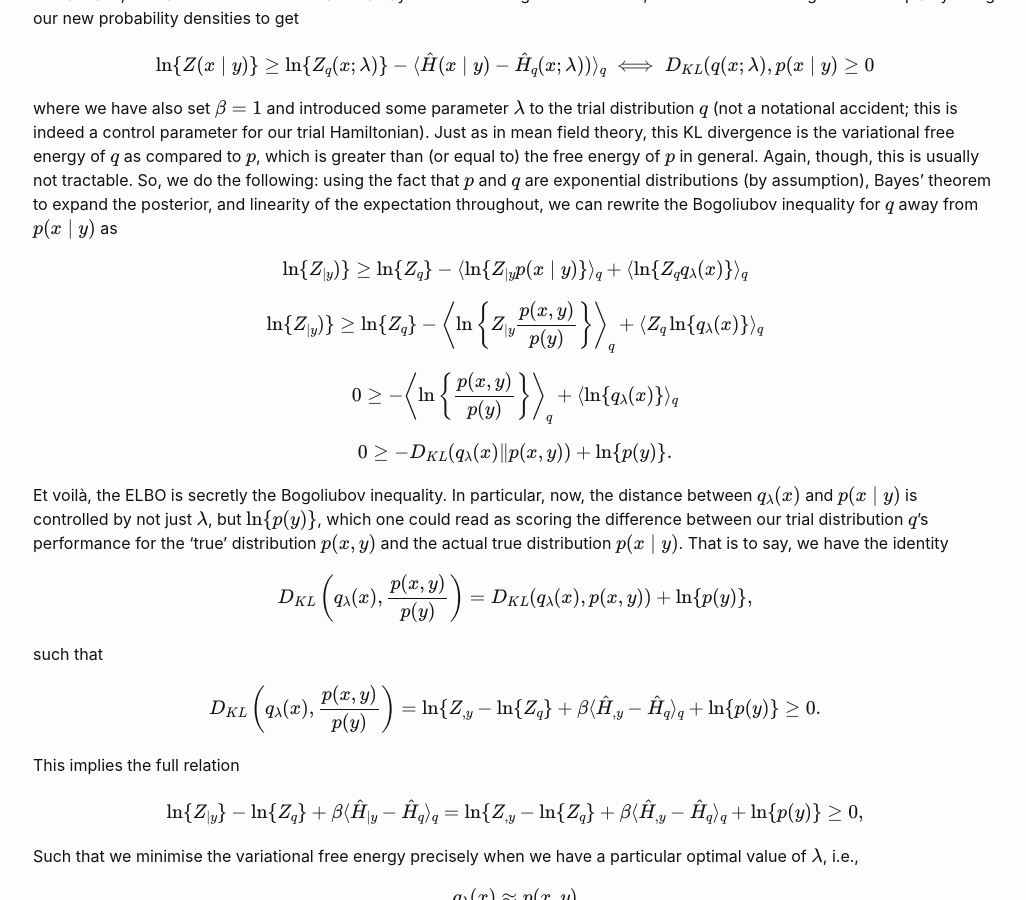
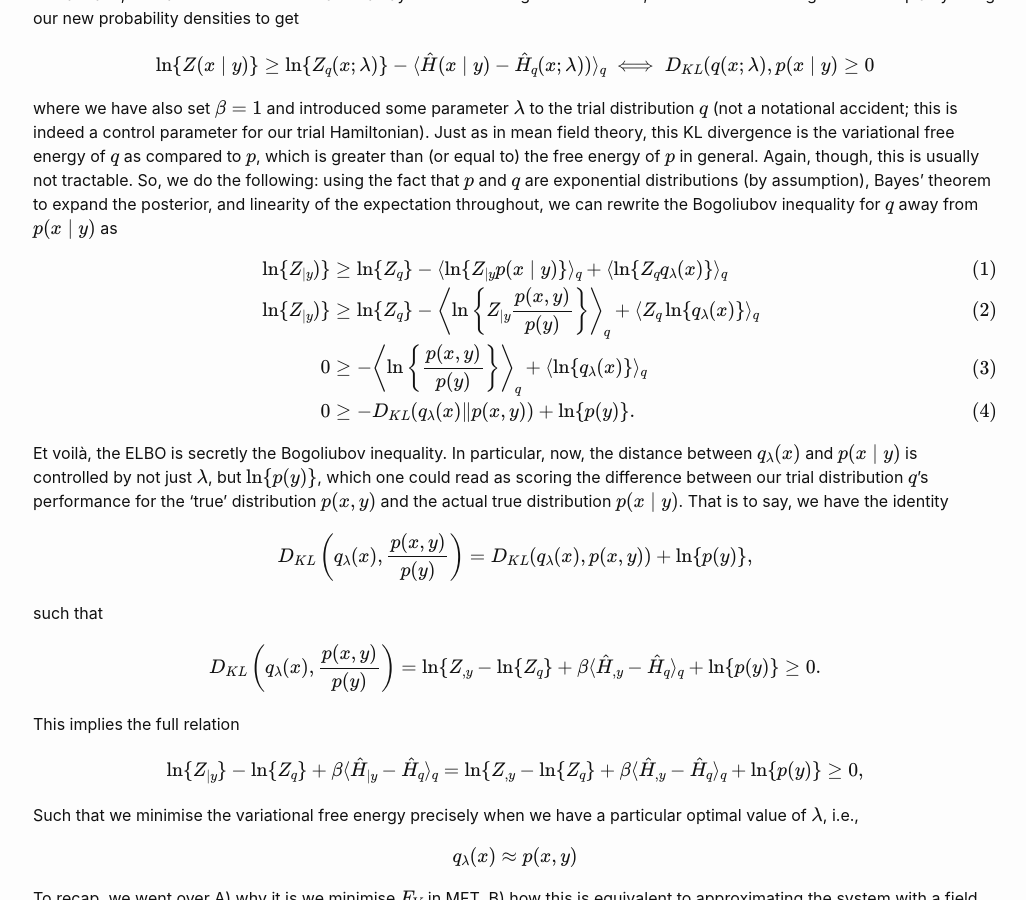
Before and after one commit to DARSakthi/DARSakthi.github.io, a Jekyll site: the page built from _posts/2022-02-05-2-MFT-4-ME.markdown, in a window 1280 px wide and 900 px high, scrolled down 3637 px. Shown: the whole window, without its empty margins (125-1151 px from the left). Built offline with Jekyll 4.4.1, drawn with Linux system fonts in a browser that asks for light colours; formulas are drawn with MathJax 3; comment, search, counter and statistics services are not loaded.

Commit message:
Update 2022-02-05-2-MFT-4-ME.markdown

```diff
--- a/_posts/2022-02-05-2-MFT-4-ME.markdown
+++ b/_posts/2022-02-05-2-MFT-4-ME.markdown
@@ -63,13 +63,10 @@ $$ \ln\{Z(x\mid y)\} \geq \ln\{Z_q(x; \lambda)\} - \langle \hat H(x \mid y) - \h
 
 where we have also set $$\beta = 1$$ and introduced some parameter $$\lambda$$ to the trial distribution $$q$$ (not a notational accident; this is indeed a control parameter for our trial Hamiltonian). Just as in mean field theory, this KL divergence is the variational free energy of $$q$$ as compared to $$p$$, which is greater than (or equal to) the free energy of $$p$$ in general. Again, though, this is usually not tractable. So, we do the following: using the fact that $$p$$ and $$q$$ are exponential distributions (by assumption), Bayes' theorem to expand the posterior, and linearity of the expectation throughout, we can rewrite the Bogoliubov inequality for $$q$$ away from $$p(x \mid y)$$ as
 
-$$ \ln\{Z_{\mid y})\} \geq \ln\{Z_q\} - \langle \ln\{ Z_{\mid y} p(x \mid y) \} \rangle_q + \langle \ln\{Z_q q_\lambda(x) \} \rangle_q $$
-
-$$\ln\{Z_{\mid y})\} \geq \ln\{Z_q\} - \left\langle \ln\left\{ Z_{\mid y} \frac{p(x,y)}{p(y)} \right\} \right\rangle_q + \langle Z_q \ln\{q_\lambda(x) \} \rangle_q$$
-
-$$0 \geq - \left\langle \ln\left\{ \frac{p(x,y)}{p(y)} \right\} \right\rangle_q + \langle \ln\{q_\lambda(x) \} \rangle_q$$
-
-$$0 \geq - D_{KL}( q_\lambda(x) \| p(x,y) ) + \ln\{p(y)\}.$$
+$$ \begin{align} \ln\{Z_{\mid y})\} &\geq \ln\{Z_q\} - \langle \ln\{ Z_{\mid y} p(x \mid y) \} \rangle_q + \langle \ln\{Z_q q_\lambda(x) \} \rangle_q \\
+\ln\{Z_{\mid y})\} &\geq \ln\{Z_q\} - \left\langle \ln\left\{ Z_{\mid y} \frac{p(x,y)}{p(y)} \right\} \right\rangle_q + \langle Z_q \ln\{q_\lambda(x) \} \rangle_q\\
+0 &\geq - \left\langle \ln\left\{ \frac{p(x,y)}{p(y)} \right\} \right\rangle_q + \langle \ln\{q_\lambda(x) \} \rangle_q\\
+0 &\geq - D_{KL}( q_\lambda(x) \| p(x,y) ) + \ln\{p(y)\}. \end{align} $$
 
 Et voilà, the ELBO is secretly the Bogoliubov inequality. In particular, now, the distance between $$q_\lambda(x)$$ and $$p(x \mid y)$$ is controlled by not just $$\lambda$$, but $$\ln\{p(y)\}$$, which one could read as scoring the difference between our trial distribution $$q$$'s performance for the 'true' distribution $$p(x,y)$$ and the actual true distribution $$p(x \mid y)$$. That is to say, we have the identity
 
```
